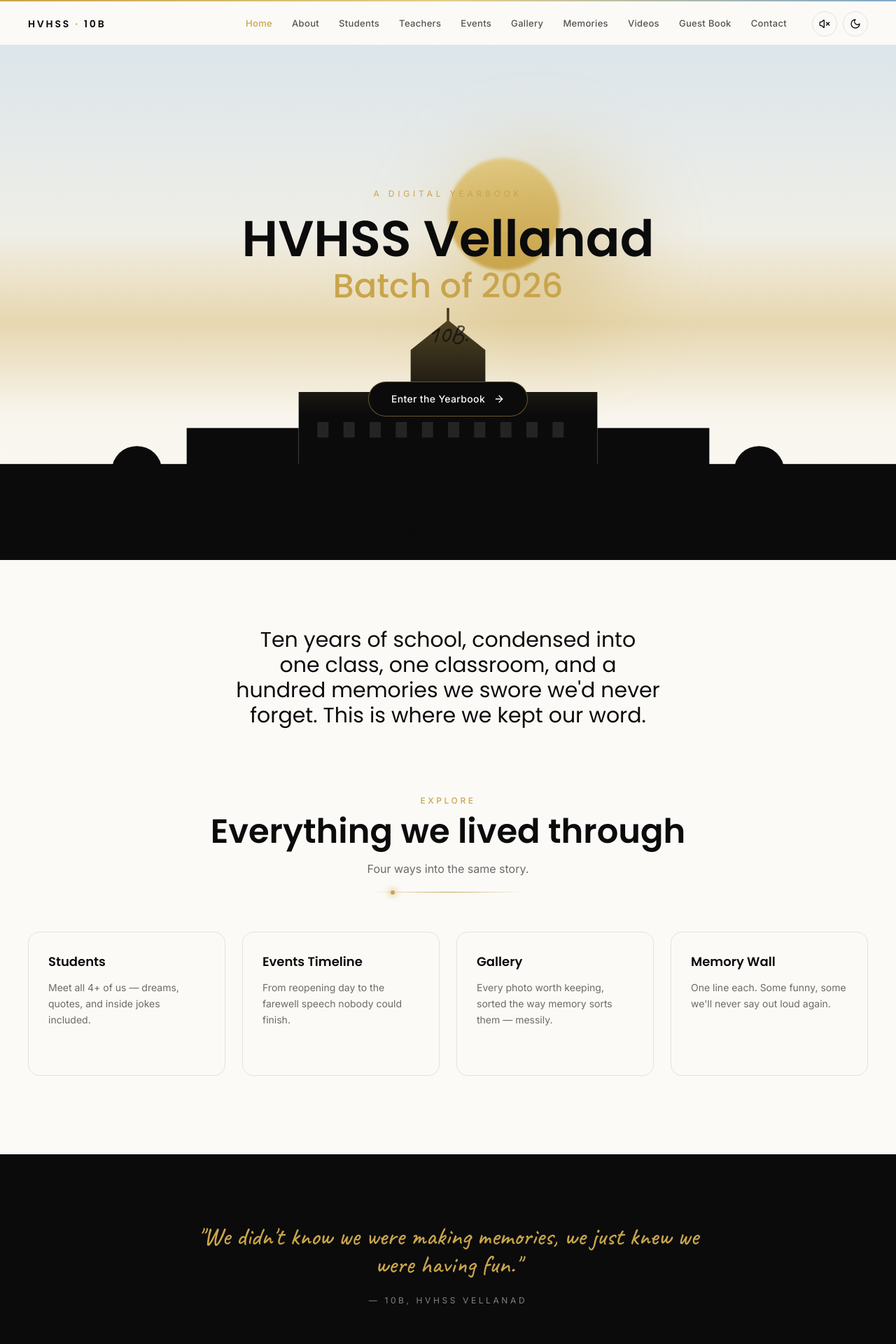
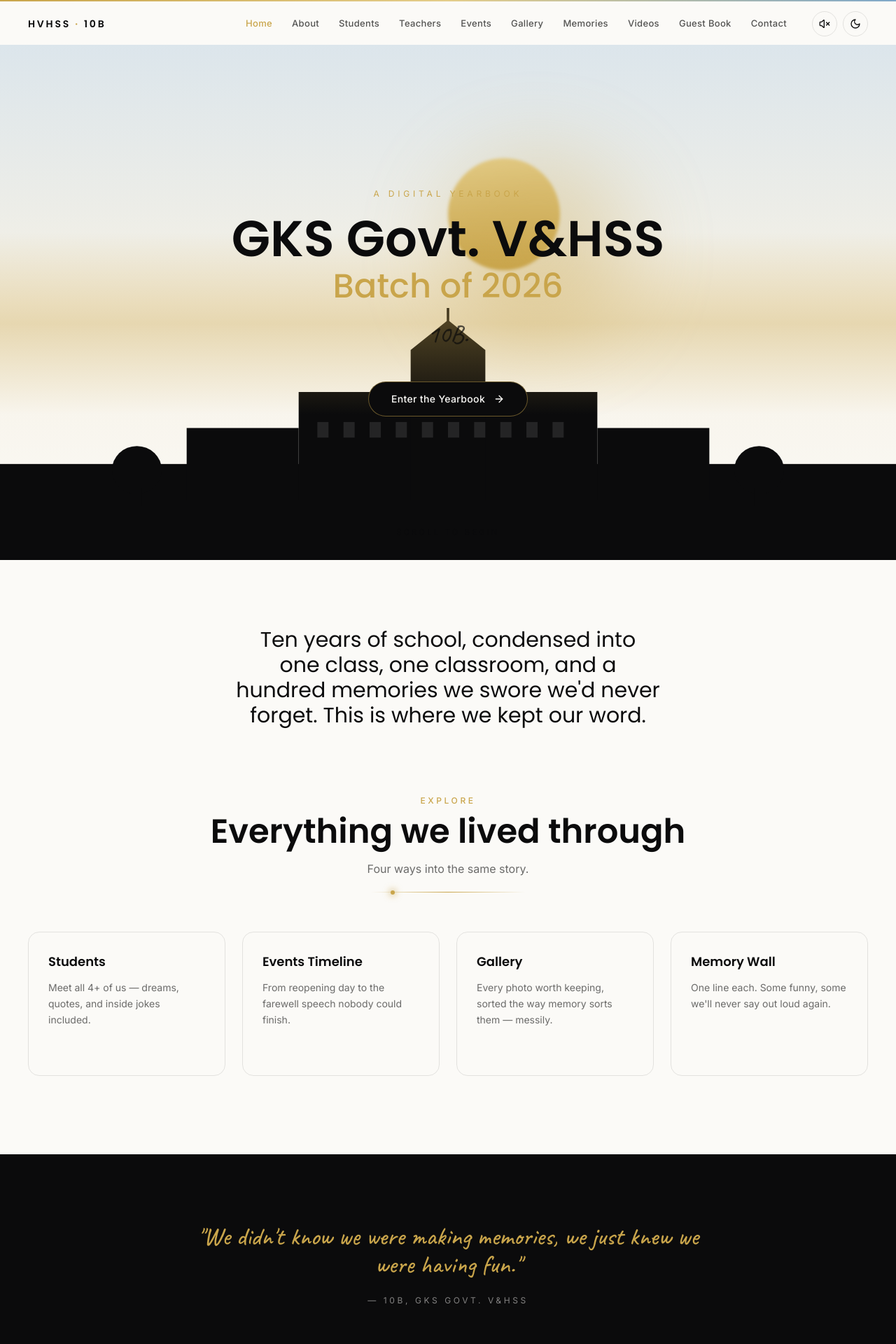
Before and after one commit to XRYPTAMAL/hvhss-yearbook-2026, a Next.js app: page / in a window 1280 px wide. Shown: the top 1920 px of the page at 70% size. Built offline with nearby package versions, Linux system fonts and the light colour scheme.

Commit message:
Update page.tsx

```diff
--- a/app/page.tsx
+++ b/app/page.tsx
@@ -67,7 +67,7 @@ export default function HomePage() {
             variants={item}
             className="font-display text-4xl font-semibold leading-tight text-ink dark:text-ivory sm:text-6xl lg:text-7xl text-balance"
           >
-            HVHSS Vellanad
+            GKS Govt. V&HSS
           </motion.h1>
 
           <motion.h2
@@ -157,7 +157,7 @@ export default function HomePage() {
               "We didn't know we were making memories, we just knew we were having fun."
             </p>
             <p className="mt-6 text-xs uppercase tracking-[0.3em] text-ivory/50">
-              — 10B, HVHSS Vellanad
+              — 10B, GKS Govt. V&HSS
             </p>
           </AnimatedSection>
         </div>
```
